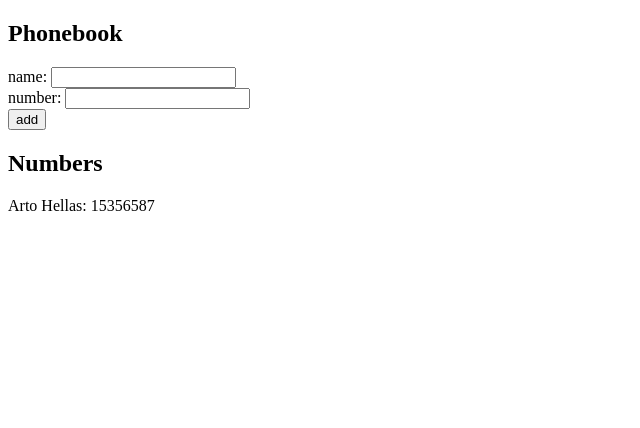
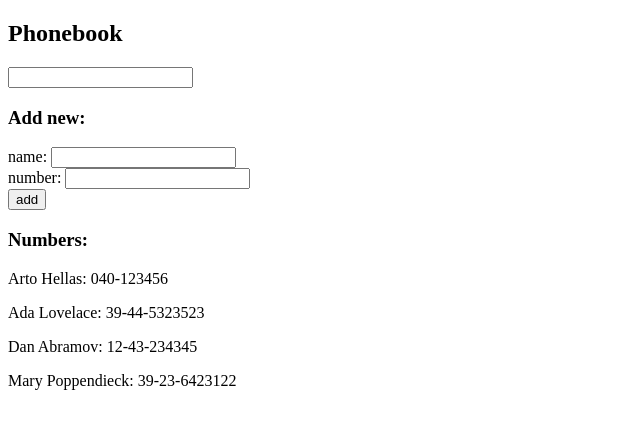
Before and after one commit to rokasgarmasukis/fullstackopen, a React (Create React App) app in the folder phonebook/: page / in a window 1280 px wide. Shown: the top 428 px of the page, without its empty margins (0-640 px from the left). Built offline with nearby package versions, Linux system fonts and the light colour scheme.

Commit message:
Add search, extract components

```diff
--- a/phonebook/src/App.js
+++ b/phonebook/src/App.js
@@ -1,14 +1,22 @@
 import { useState } from "react";
+import Filter from "./components/Filter";
+import PersonForm from "./components/PersonForm";
+import Persons from "./components/Persons";
 
 const App = () => {
   const [persons, setPersons] = useState([
-    { name: "Arto Hellas", number: "15356587", id: 1 },
+    { name: "Arto Hellas", number: "040-123456", id: 1 },
+    { name: "Ada Lovelace", number: "39-44-5323523", id: 2 },
+    { name: "Dan Abramov", number: "12-43-234345", id: 3 },
+    { name: "Mary Poppendieck", number: "39-23-6423122", id: 4 },
   ]);
   const [newName, setNewName] = useState("");
   const [newNumber, setNewNumber] = useState("");
+  const [newSearch, setNewSearch] = useState("");
 
   const handleNameChange = (e) => setNewName(e.target.value);
   const handleNumberChange = (e) => setNewNumber(e.target.value);
+  const handleSearchChange = (e) => setNewSearch(e.target.value);
 
   const addNumber = (e) => {
     e.preventDefault();
@@ -34,28 +42,28 @@ const App = () => {
     setNewNumber("");
   };
 
+  const personsToShow =
+    newSearch === ""
+      ? persons
+      : persons.filter((person) =>
+          person.name.toLowerCase().includes(newSearch.toLowerCase())
+        );
+
   return (
     <div>
       <h2>Phonebook</h2>
-      <form onSubmit={addNumber}>
-        <div>
-          name: <input value={newName} onChange={handleNameChange} />
-        </div>
-        <div>
-          number: <input value={newNumber} onChange={handleNumberChange} />
-        </div>
-        <div>
-          <button type="submit">add</button>
-        </div>
-      </form>
-      <h2>Numbers</h2>
-      <div>
-        {persons.map((person) => (
-          <p key={person.id}>
-            {person.name}: {person.number}
-          </p>
-        ))}
-      </div>
+      <Filter onChange={handleSearchChange} value={newSearch} />
+
+      <h3>Add new:</h3>
+      <PersonForm
+        onSubmit={addNumber}
+        numberValue={newNumber}
+        onNumberChange={handleNumberChange}
+        nameValue={newName}
+        onNameChange={handleNameChange}
+      />
+      <h3>Numbers:</h3>
+      <Persons personsToShow={personsToShow} />
 
       {/* <div>debug: {newName}</div> */}
     </div>
--- /dev/null
+++ b/phonebook/src/components/Filter.js
@@ -0,0 +1,5 @@
+const Filter = ({onChange, value}) => {
+    return <input type="text" onChange={onChange} value={value} />
+}
+
+export default Filter;
--- /dev/null
+++ b/phonebook/src/components/PersonForm.js
@@ -0,0 +1,17 @@
+const PersonForm = ({onSubmit, nameValue, numberValue, onNameChange, onNumberChange}) => {
+  return (
+    <form onSubmit={onSubmit}>
+      <div>
+        name: <input value={nameValue} onChange={onNameChange} />
+      </div>
+      <div>
+        number: <input value={numberValue} onChange={onNumberChange} />
+      </div>
+      <div>
+        <button type="submit">add</button>
+      </div>
+    </form>
+  );
+};
+
+export default PersonForm;
--- /dev/null
+++ b/phonebook/src/components/Persons.js
@@ -0,0 +1,13 @@
+const Persons = ({ personsToShow }) => {
+  return (
+    <div>
+      {personsToShow.map((person) => (
+        <p key={person.id}>
+          {person.name}: {person.number}
+        </p>
+      ))}
+    </div>
+  );
+};
+
+export default Persons;
```
